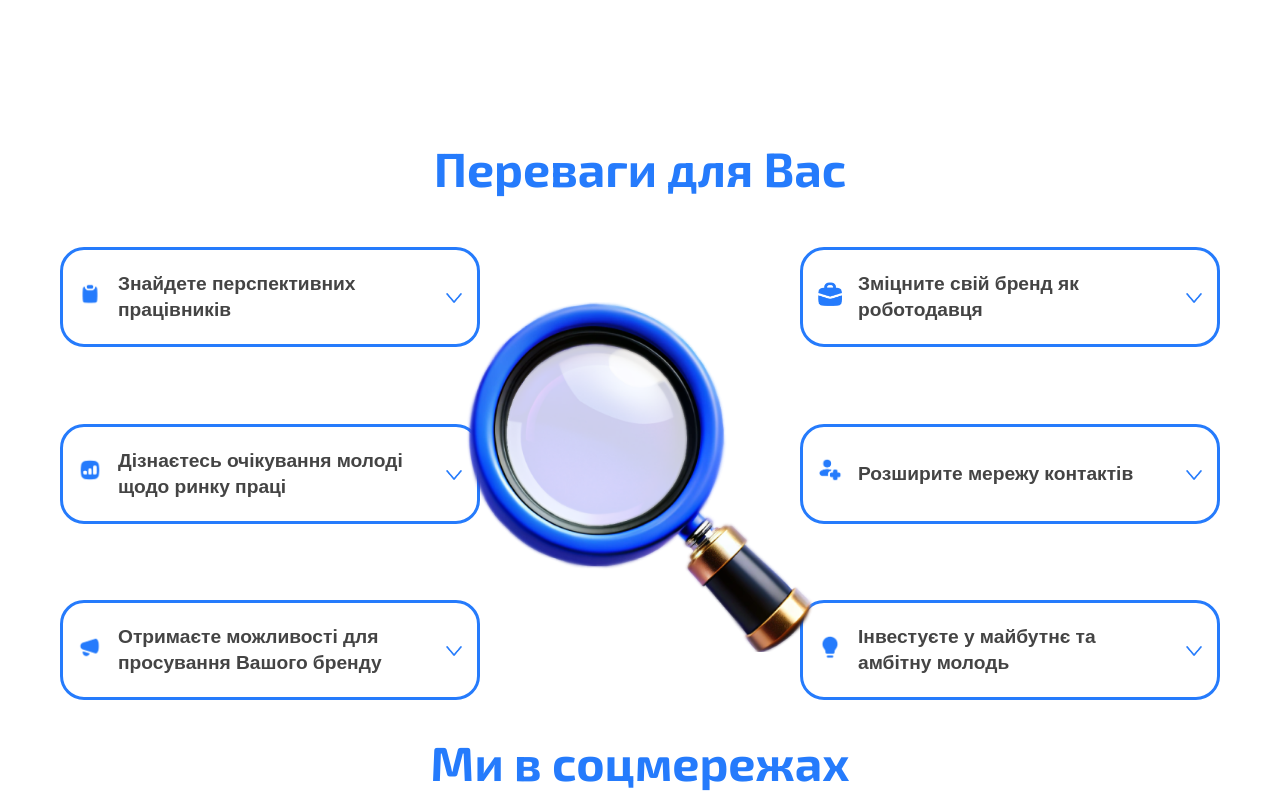
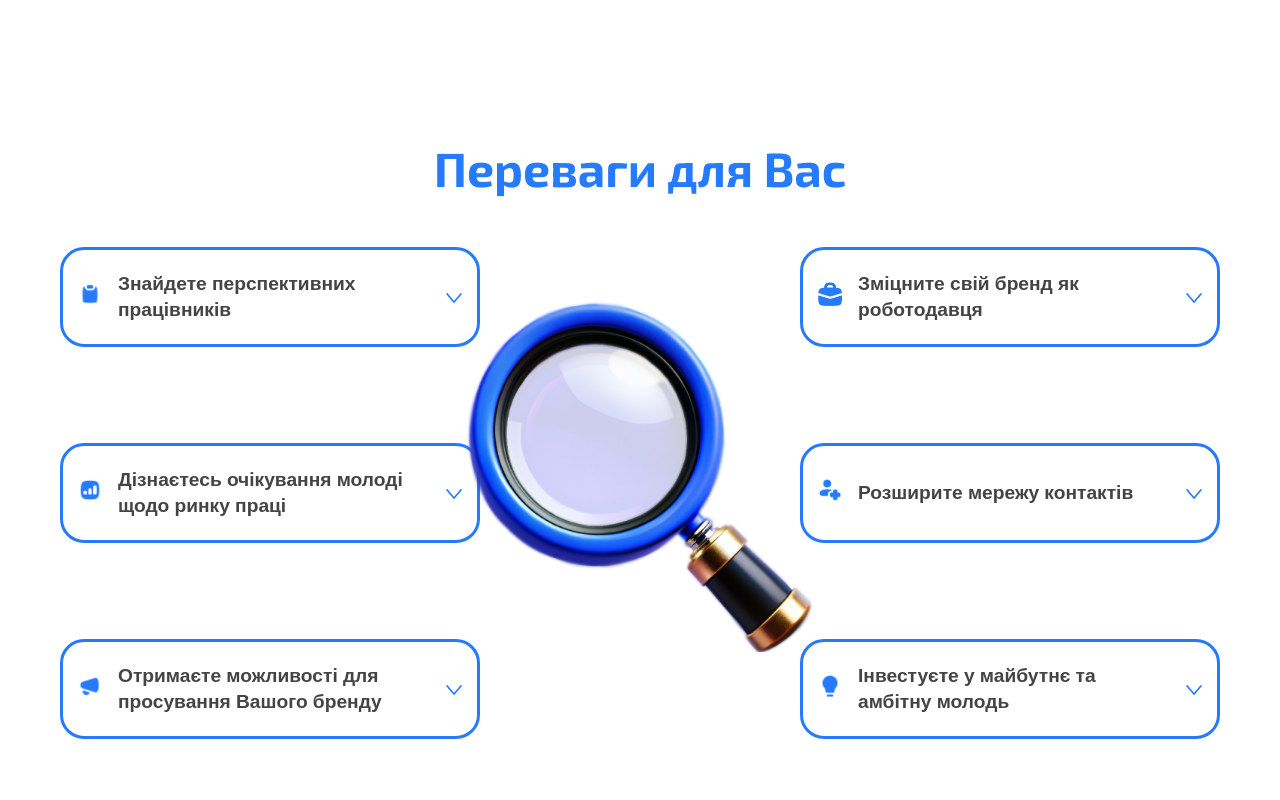
Before and after one commit to Rodinchuk/ejf-partnership-2025, a Next.js app: page / in a window 1280 px wide. Shown: the part 1660-2460 px from the top of the page. Built offline with nearby package versions, Linux system fonts and the light colour scheme.

Commit message:
event adv fixed

```diff
--- a/src/app/components/EventAdvantages.css
+++ b/src/app/components/EventAdvantages.css
@@ -2,7 +2,8 @@
   position: relative;
   max-width: 1200px;
   margin: 0 auto;
-  padding: 40px 20px;
+  padding: 60px 20px;
+  margin-bottom: 15%;
 }
 
 .h2 {
@@ -15,8 +16,9 @@
 .cards-container {
   display: grid;
   grid-template-columns: repeat(2, 1fr); /* Дві колонки */
-  gap: 4rem 20rem; /* Збільшений відступ між колонками */
+  gap: 6rem 20rem; /* Збільшений відступ між колонками */
   align-items: start;
+  position: relative;
 }
 
 
@@ -123,6 +125,8 @@
   }
 }
 .card {
+
+  position: relative;
   background: white;
   border-radius: 15px;
   border: 3px solid #1a237e;
@@ -144,11 +148,14 @@
 .card.card-expanded {
   max-height: 500px;
   border: 3px solid #257BFC;
+  position: absolute;
+  z-index: 10;
 }
 
 .card.card-collapsed {
   max-height: 100px;
   border: 3px solid #257BFC;
+  position: relative;
 }
 
 .card-description {
@@ -170,3 +177,36 @@
 .card.card-collapsed .card-description {
   opacity: 0; /* Ховаємо текст при згортанні */
 }
+.card-wrapper {
+  position: relative;     /* Створюємо локальний контекст для абсолютного позиціонування */
+  height: 100px;          /* Фіксована висота, що відповідає згорнутій картці */
+  overflow: visible;
+   /* базовий контекст для абсолютного позиціонування картки */
+   overflow: visible;    /* Дозволяємо, щоб розгорнута картка виходила за межі обгортки */
+}
+
+/* Базові стилі для картки */
+.card {
+  position: absolute;
+  top: 0;
+  left: 0;
+  width: 100%;
+  transition: all 0.5s ease;
+  box-sizing: border-box;
+}
+
+/* Стилі для згорнутої картки */
+.card.card-collapsed {
+  max-height: 100px;
+  border: 3px solid #257BFC;
+}
+
+/* Стилі для розгорнутої картки */
+.card.card-expanded {
+  max-height: 500px;        /* Нова максимальна висота */
+  border: 3px solid #257BFC;
+  z-index: 10;              /* Забезпечує, що розгорнута картка накриває інші елементи */
+}
+.eventadv{
+  margin-bottom: 100px;
+}
--- a/src/app/components/EventAdvantages.tsx
+++ b/src/app/components/EventAdvantages.tsx
@@ -13,6 +13,7 @@ const ExpandableCard: React.FC<ExpandableCardProps> = ({ title, description, ico
   const [isExpanded, setIsExpanded] = useState(false);
 
   return (
+    <div className="card-wrapper">
     <div
       className={`card ${isExpanded ? "card-expanded" : "card-collapsed"}`}
       onClick={() => setIsExpanded(!isExpanded)}
@@ -27,6 +28,7 @@ const ExpandableCard: React.FC<ExpandableCardProps> = ({ title, description, ico
         </div>
       </div>
       {isExpanded && <p className="card-description">{description}</p>}
+    </div>
     </div>
   );
 };
@@ -72,7 +74,7 @@ const EventAdvantages: React.FC = () => {
   ];
 
   return (
-    <div>
+    <div className="eventadv">
       <h2 className="title">Переваги для Вас</h2>
       <div className="container">
         <div className="cards-container">
--- a/src/app/components/PackagesSection.css
+++ b/src/app/components/PackagesSection.css
@@ -174,8 +174,13 @@ body {
   padding: 20px;
   box-sizing: border-box;
   border-radius: 13px;
-  border:3px  solid #000000;
+  border:3px  solid #2e2d2d;
 }
+.modal-content > *:last-child {
+  margin: 0 auto;
+  display: block;
+}
+
 
 @media (max-width: 768px) {
   .modal-content {
@@ -186,17 +191,18 @@ body {
 
 
 .modal-content button {
-  margin-top: 15px;
-  padding: 10px 20px;
-  border: 3px solid #000000;
+  margin-top: 25px;
+  padding: 15px 30px;
+  border: 3px solid #2e2d2d;
   background-color: #fff;
-  color:#000000;
+  color:#2e2d2d;
   border-radius: 15px;
   cursor: pointer;
+  font-weight:600;
   font-family: 'Exo 2';
   align-self: center;
-  width: 100%;
-  font-size: 14px;
+  width: auto;
+  font-size: 16px;
 }
 
 @media (max-width: 768px) {
--- a/src/app/components/SocialMedia.module.css
+++ b/src/app/components/SocialMedia.module.css
@@ -34,11 +34,12 @@
     padding: 40px;
     text-align: center;
     align-items: center;
-    background: linear-gradient(180deg, #257bfc, #111a94); /* Градієнт для всіх карток */
+    transition: transform 0.3s ease;
+    background: linear-gradient(180deg, #257bfc, #111a94);
   }
   .infoButton {
-    background: none; /* Remove background */
-    border: none; /* Remove border */
+    background: none;
+    border: none;
     cursor: pointer;
   }
 
@@ -52,6 +53,7 @@
     padding: 40px;
     text-align: center;
     align-items: center;
+    transition: transform 0.3s ease;
   }
   .lilcard{
     background: linear-gradient(180deg, #fff, #fff);
```
